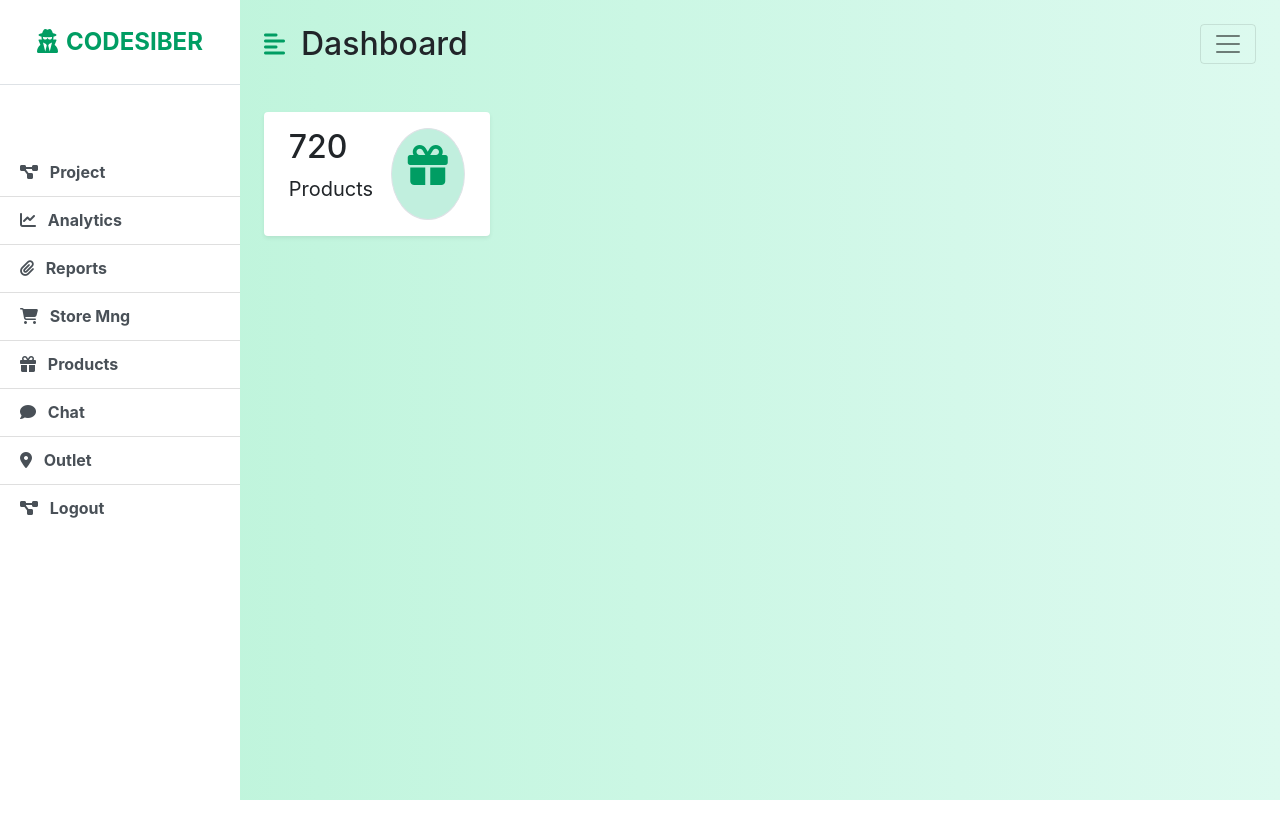
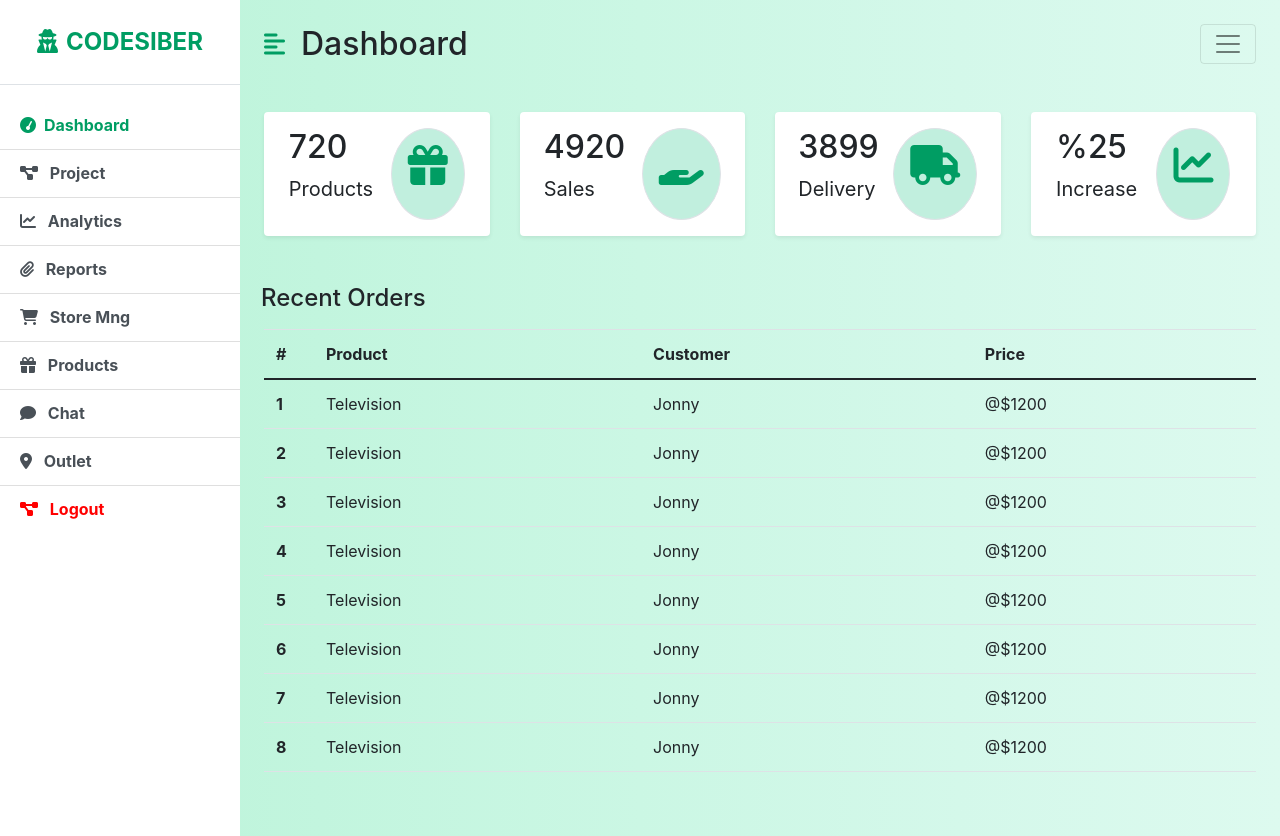
Before and after one commit to nguyenthaingocduy/admin_bootstrap1, a plain HTML site: page index.html in a window 1280 px wide. Before the commit the page ends 800 px from the top, so only its background shows below. Drawn offline with nearby package versions, Linux system fonts and the light colour scheme.

Commit message:
update nhưng chưa fix được phần thông tin user và dropdown của nó

```diff
--- a/index.html
+++ b/index.html
@@ -4,7 +4,6 @@
     <meta charset="UTF-8">
     <meta name="viewport" content="width=device-width, initial-scale=1.0">
     <link rel="stylesheet" href="./sass/css/style.css">
-    <link rel="stylesheet" href="./sass/js/main.js">
     <link rel="stylesheet" href="https://cdnjs.cloudflare.com/ajax/libs/font-awesome/6.7.1/css/all.min.css" integrity="sha512-5Hs3dF2AEPkpNAR7UiOHba+lRSJNeM2ECkwxUIxC1Q/FLycGTbNapWXB4tP889k5T5Ju8fs4b1P5z/iB4nMfSQ==" crossorigin="anonymous" referrerpolicy="no-referrer" />
     <link href="https://cdn.jsdelivr.net/npm/bootstrap@5.0.2/dist/css/bootstrap.min.css" rel="stylesheet" integrity="sha384-EVSTQN3/azprG1Anm3QDgpJLIm9Nao0Yz1ztcQTwFspd3yD65VohhpuuCOmLASjC" crossorigin="anonymous"><link rel="stylesheet" href="https://cdn.jsdelivr.net/npm/bootstrap@4.0.0/dist/css/bootstrap.min.css" integrity="sha384-Gn5384xqQ1aoWXA+058RXPxPg6fy4IWvTNh0E263XmFcJlSAwiGgFAW/dAiS6JXm" crossorigin="anonymous">
     <title>Document</title>
@@ -18,8 +17,8 @@
                 <i class="fas fa-user-secret me-2"></i>CodeSiber
             </div>
             <div class="list-group list-group-flush my-3">
-                <a href="#" class="list-group-item list-group-item-action bg-transparent second-text active">
-                    <i class="fas fa-tachometer-alt me-2"></i>Dashboard
+                <a href="#" class="list-group-item list-group-item-action bg-transparent success-text fw-bold">
+                    <i class="fas fa-tachometer me-2"></i>Dashboard
                 </a>
                 <a href="#" class="list-group-item list-group-item-action bg-transparent second-text fw-bold">
                     <i class="fas fa-project-diagram me-2"></i> Project
@@ -42,7 +41,7 @@
                 <a href="#" class="list-group-item list-group-item-action bg-transparent second-text fw-bold">
                     <i class="fas fa-map-marker-alt me-2"></i> Outlet
                 </a>
-                <a href="#" class="list-group-item list-group-item-action bg-transparent second-text fw-bold">
+                <a href="#" class="list-group-item list-group-item-action bg-transparent danger-text fw-bold">
                     <i class="fas fa-project-diagram me-2"></i> Logout
                 </a>
             </div>
@@ -57,22 +56,22 @@
                     <i class="fas fa-align-left primary-text fs-4 me-3" id="menu-toggle"></i>
                     <h2 class="fs-2 m-0">Dashboard</h2>
                 </div>
-                <button class="navbar-toggler" type="button" data-bs-toggled="collapse" data-bs-target="#navbarSupportedContent" aria-controls="navbarSupportedContent" aria-expanded="false" aria-label="Toggled navigation">
+                <button class="navbar-toggler" type="button" data-bs-toggle="collapse" data-bs-target="#navbarToggleExternalContent" aria-controls="navbarToggleExternalContent" aria-expanded="false" aria-label="Toggle navigation">
                     <span class="navbar-toggler-icon"></span>
-
-                </button>
+                  </button>
                 <div class="collapse navbar-collapse" id="navbarSupportedContent">
                     <ul class="navbar-nav ms-auto mb-2 mb-lg-0">
                         <li class="nav-item-dropdown">
                             <a href="#" class="nav-link dropdown-toggle second-text fw-bold" id="navbarDropdown" role="button" data-bs-toggle="dropdown" aria-expanded="false">
                             <i class="fas fa-user me-2"></i>Dine
                             </a>
-                            <ul class="dropdown-menu" aria-labelledby="navbarDropdown">
-                                <li> <a href="#" class="dropdown-item">Profile</a></li>
-                                <li> <a href="#" class="dropdown-item">Settings</a></li>
-                                <li> <a href="#" class="dropdown-item">Logout</a></li>
-
-                            </ul>
+                            <ul class="dropdown-menu">
+                                <li><a class="dropdown-item" href="#">Action</a></li>
+                                <li><a class="dropdown-item" href="#">Another action</a></li>
+                                <li><a class="dropdown-item" href="#">Something else here</a></li>
+                                <li><hr class="dropdown-divider"></li>
+                                <li><a class="dropdown-item" href="#">Separated link</a></li>
+                              </ul>
                         </li>
                     </ul>
                 </div>
@@ -87,11 +86,106 @@
                             <p class="fs-5">Products</p>
 
                         </div>
-                        <i class="fas fa-gift fs-1 primary-text border rounded-full secondary-bg p-3">
-
-                        </i>
+                        <i class="fas fa-gift fs-1 primary-text border rounded-full secondary-bg p-3"></i>
                     </div>
                   </div>
+                  <div class="col-md-3">
+                    <div class="p-3 bg-white shadow-sm d-flex justify-content-around align-item-center rounded">
+                        <div>
+                            <h3 class="fs-2">4920</h3>
+                            <p class="fs-5">Sales</p>
+
+                        </div>
+                        <i class="fas fa-hand-holding fs-1 primary-text border rounded-full secondary-bg p-3"></i>
+                    </div>
+                  </div>
+                  <div class="col-md-3">
+                    <div class="p-3 bg-white shadow-sm d-flex justify-content-around align-item-center rounded">
+                        <div>
+                            <h3 class="fs-2">3899</h3>
+                            <p class="fs-5">Delivery</p>
+
+                        </div>
+                        <i class="fas fa-truck fs-1 primary-text border rounded-full secondary-bg p-3"></i>
+                    </div>
+                  </div>
+                  <div class="col-md-3">
+                    <div class="p-3 bg-white shadow-sm d-flex justify-content-around align-item-center rounded">
+                        <div>
+                            <h3 class="fs-2">%25</h3>
+                            <p class="fs-5">Increase</p>
+
+                        </div>
+                        <i class="fas fa-chart-line fs-1 primary-text border rounded-full secondary-bg p-3"></i>
+                    </div>
+                  </div>
+                 </div>
+
+                 <div class="row my-5">
+                    <h3 class="fs-4 mb-3">Recent Orders</h3>
+                    <div class="col">
+                        <table class="table">
+                            <thead>
+                              <tr>
+                                <th scope="col" width="50">#</th>
+                                <th scope="col">Product</th>
+                                <th scope="col">Customer</th>
+                                <th scope="col">Price</th>
+                              </tr>
+                            </thead>
+                            <tbody>
+                              <tr>
+                                <th scope="row">1</th>
+                                <td>Television</td>
+                                <td>Jonny</td>
+                                <td>@$1200</td>
+                              </tr>
+                              <tr>
+                                <th scope="row">2</th>
+                                <td>Television</td>
+                                <td>Jonny</td>
+                                <td>@$1200</td>
+                              </tr>
+                              <tr>
+                                <th scope="row">3</th>
+                                <td>Television</td>
+                                <td>Jonny</td>
+                                <td>@$1200</td>
+                              </tr>
+                              <tr>
+                                <th scope="row">4</th>
+                                <td>Television</td>
+                                <td>Jonny</td>
+                                <td>@$1200</td>
+                              </tr>
+                              <tr>
+                                <th scope="row">5</th>
+                                <td>Television</td>
+                                <td>Jonny</td>
+                                <td>@$1200</td>
+                              </tr>
+                              <tr>
+                                <th scope="row">6</th>
+                                <td>Television</td>
+                                <td>Jonny</td>
+                                <td>@$1200</td>
+                              </tr>
+                              <tr>
+                                <th scope="row">7</th>
+                                <td>Television</td>
+                                <td>Jonny</td>
+                                <td>@$1200</td>
+                              </tr>
+                              <tr>
+                                <th scope="row">8</th>
+                                <td>Television</td>
+                                <td>Jonny</td>
+                                <td>@$1200</td>
+                              </tr>
+
+                            </tbody>
+                          </table>
+                    </div>
                  </div>
             </div>
          </div>
--- a/sass/css/style.css
+++ b/sass/css/style.css
@@ -9,6 +9,12 @@
     color: var(--main-text-color);
 }
 
+.success-text {
+    color: #009d63 !important;
+}
+.danger-text {
+    color: red !important;
+}
 .second-text {
     color: var(--second-text-color);
 }
@@ -50,7 +56,7 @@
 }
 
 #page-content-wrapper {
-    min-width: 100vh;
+    min-width: 100vw;
     width: calc(100% - 240px);
     left: 240px;
     transition: all 0.6s ease-in;
@@ -58,8 +64,7 @@
 }
 #wrapper.toggled #sidebar-wrapper {
     margin-left: 0;
-    width: calc(100% - 240px);
-    left: 240px;
+
 }
 
 #menu-toggle {
@@ -78,7 +83,7 @@
     border: none;
 }
 
-@media  (min-width: 760px){
+@media  (min-width: 768px){
     #sidebar-wrapper {
         margin-left: 0;
     }
@@ -86,7 +91,7 @@
         min-width: 0;
         width: 100%;
     }
-    #wrapper.toggler #sidebar-wrapper {
+    #wrapper.toggled #sidebar-wrapper {
         margin-left: -15rem;
     }
 }
```
